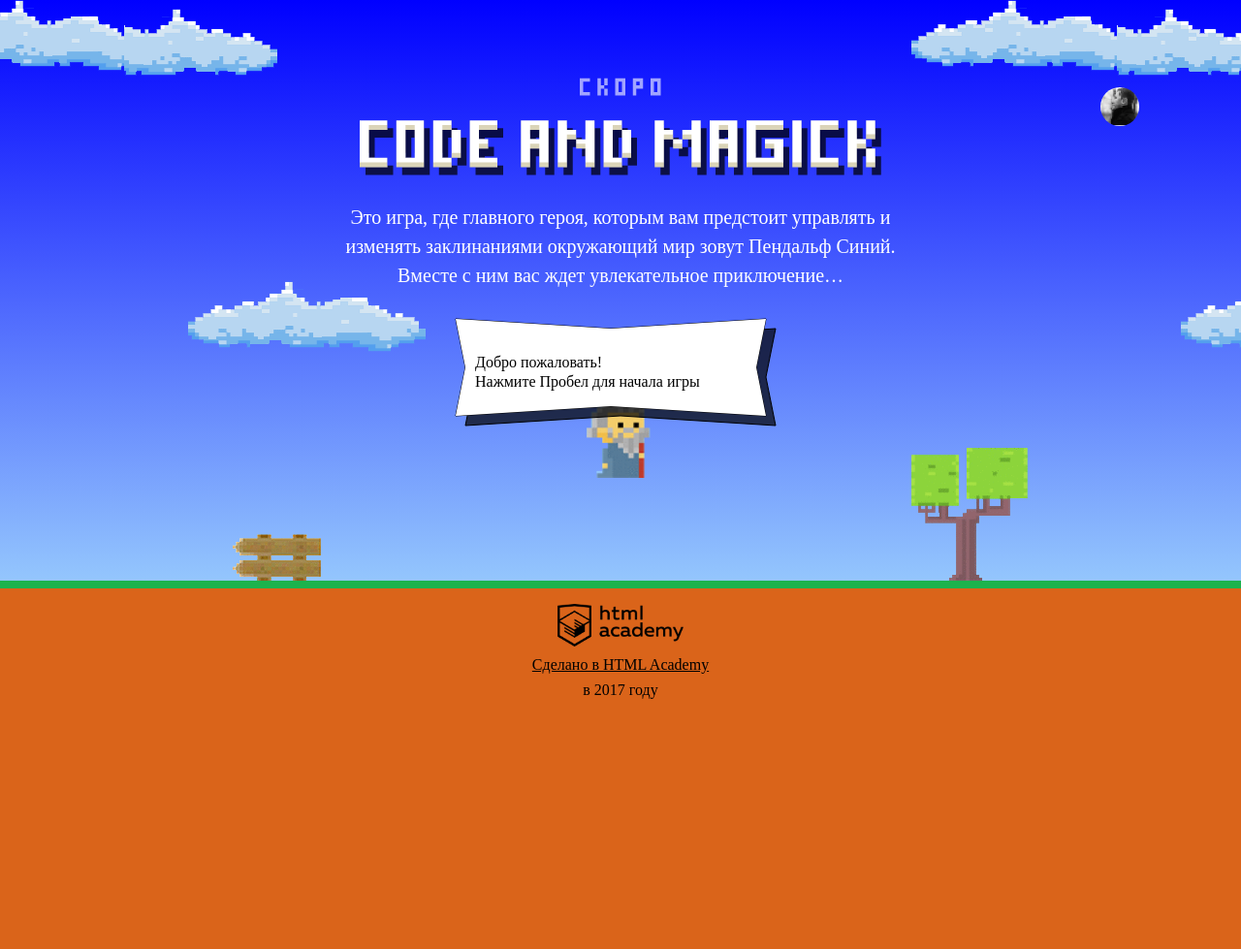
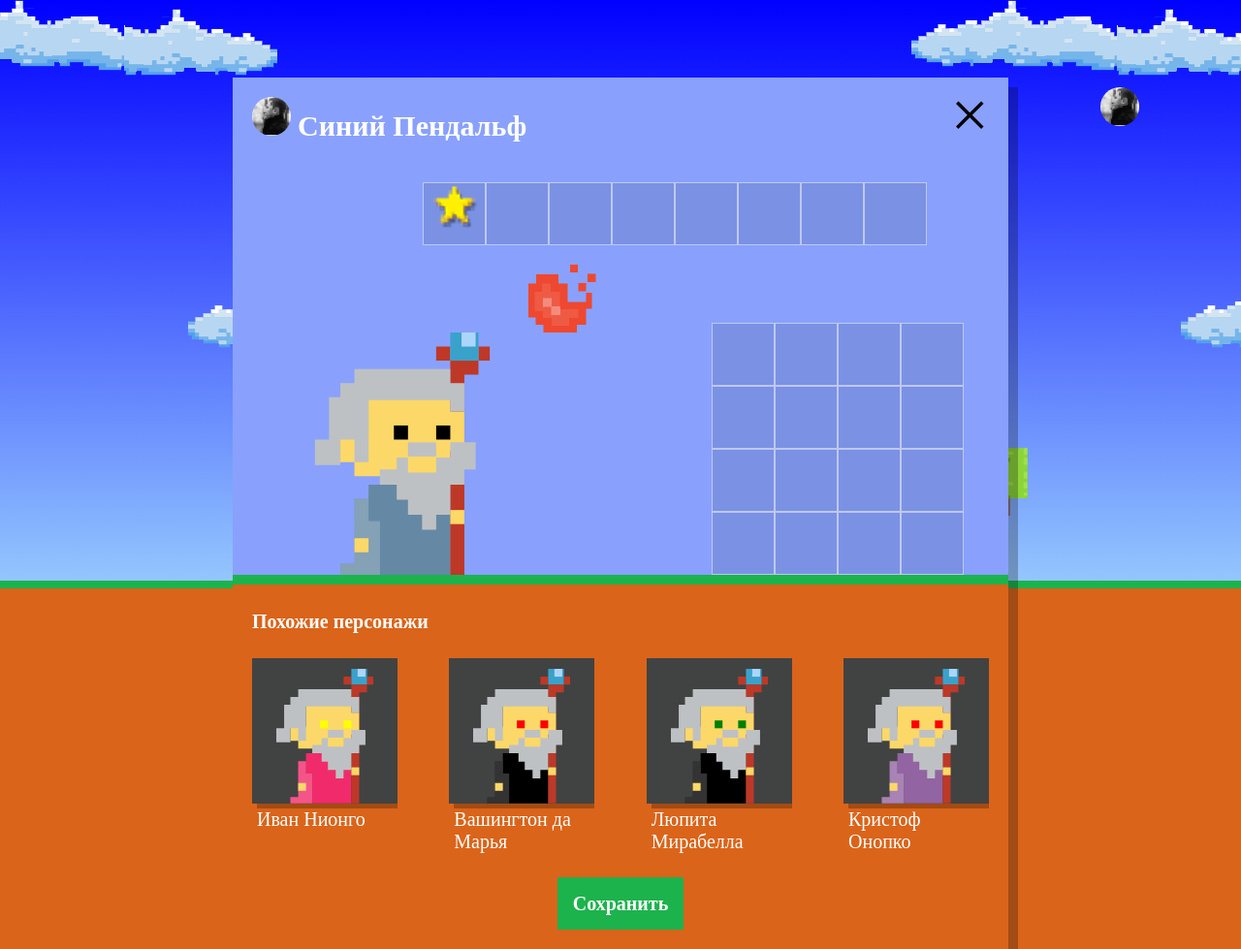
Before and after one commit to wht-trc/code-and-magick-old, a website: page index.html in a window 1280 px wide. Shown: the whole page at 97% size. Before the commit the page ends 800 px from the top, so only its background shows below. Drawn offline with Linux system fonts and the light colour scheme; a web font is replaced by a local one.

Commit message:
Генерирует и отрисовывает похожих персонажей в окно персонажей

```diff
--- a/index.html
+++ b/index.html
@@ -204,6 +204,7 @@
 </script>
 <script src="js/stat.js"></script>
 <script src="js/game.js"></script>
+<script src="js/setup.js"></script>
 
 </body>
 </html>
--- /dev/null
+++ b/js/setup.js
@@ -0,0 +1,69 @@
+'use strict';
+
+var N = 4; // количество похожих персонажей
+
+// функция генерации случайного числа в интервале
+var getRandomInteger = function (min, max) {
+  var rand = min - 0.5 + Math.random() * (max - min + 1);
+  rand = Math.round(rand);
+  return rand;
+};
+
+
+// функция создания объектов с похожими персонажами
+var generateCharacters = function () {
+  var firstName = ['Иван', 'Хуан Себастьян', 'Мария', 'Кристоф', 'Виктор', 'Юлия', 'Люпита', 'Вашингтон'];
+  var secondName = ['да Марья', 'Верон', 'Мирабелла', 'Вальц', 'Онопко', 'Топольницкая', 'Нионго', 'Ирвинг'];
+  var coatColor = ['rgb(101, 137, 164)', 'rgb(241, 43, 107)', 'rgb(146, 100, 161)', 'rgb(56, 159, 117)', 'rgb(215, 210, 55)', 'rgb(0, 0, 0)'];
+  var eyesColor = ['black', 'red', 'blue', 'yellow', 'green'];
+  var characters = [];
+
+  for (var i = 0; i < N; i++) {
+    var character = {};
+    character.name = firstName[getRandomInteger(0, firstName.length - 1)] + ' ' + secondName[getRandomInteger(0, secondName.length - 1)];
+    character.coatColor = coatColor[getRandomInteger(0, coatColor.length - 1)];
+    character.eyesColor = eyesColor[getRandomInteger(0, eyesColor.length - 1)];
+    characters[i] = character;
+  }
+  return characters;
+};
+
+
+// функция создания DOM-элемента на основе JS-объекта
+var createCharacter = function (character) {
+  // находим шаблон, который будем копировать, находим элемент, в который будем вставлять похожих персонажей
+  var similarCharacterTemplate = document.querySelector('#similar-wizard-template')
+      .content
+      .querySelector('.setup-similar-item');
+
+  var characterElement = similarCharacterTemplate.cloneNode(true);
+
+  characterElement.querySelector('.setup-similar-label').textContent = character.name;
+  characterElement.querySelector('.wizard-coat').style.fill = character.coatColor;
+  characterElement.querySelector('.wizard-eyes').style.fill = character.eyesColor;
+
+  return characterElement;
+};
+
+
+// функцию заполнения блока DOM-элементами на основе массива JS-объектов
+var renderCharacter = function () {
+  var similarListElement = document.querySelector('.setup-similar-list');
+  var characters = generateCharacters();
+
+  // отрисовка шаблона в документ
+  var fragment = document.createDocumentFragment();
+  for (var i = 0; i < N; i++) {
+    fragment.appendChild(createCharacter(characters[i]));
+  }
+  similarListElement.appendChild(fragment);
+};
+
+
+// показываем окно настроек пользователя
+var userDialog = document.querySelector('.setup');
+userDialog.classList.remove('hidden');
+
+renderCharacter();
+
+userDialog.querySelector('.setup-similar').classList.remove('hidden'); // показываем блок с похожими персонажами
```
